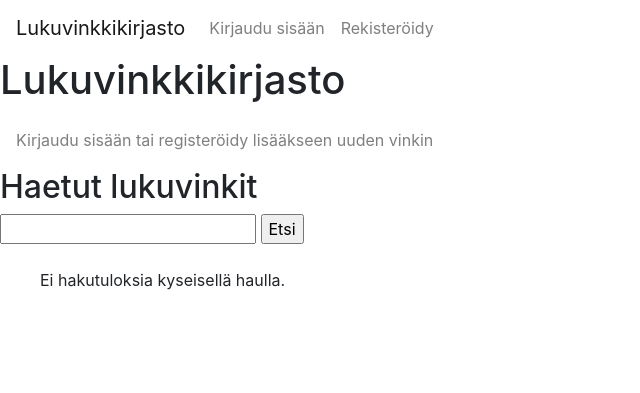
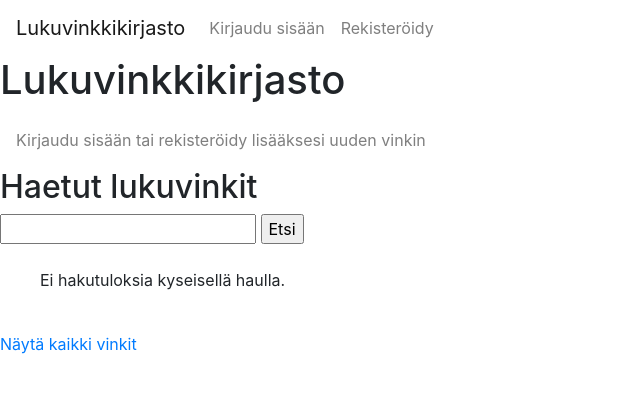
Before and after one commit to hhautajarvi/Ohtuminiprojekti, a Flask app: template src/templates/search.html in a window 1280 px wide. Shown: the top 393 px of the page, without its empty margins (0-640 px from the left). Run offline with Flask 2, Linux system fonts and the light colour scheme; the template is opened without the code that fills it, so the values that code supplies are empty.

Commit message:
fix typos and add link back from search

```diff
--- a/src/templates/index.html
+++ b/src/templates/index.html
@@ -15,7 +15,7 @@ Lukuvinkkikirjasto
       </li>
       {% else %}
       <li class="nav-item">
-        <span class="navbar-text">Kirjaudu sisään tai registeröidy lisääkseen uuden vinkin</span>
+        <span class="navbar-text">Kirjaudu sisään tai rekisteröidy lisääksesi uuden vinkin</span>
       </li>
       {% endif %}
     </ul>
--- a/src/templates/search.html
+++ b/src/templates/search.html
@@ -15,7 +15,7 @@ Lukuvinkkikirjasto
       </li>
       {% else %}
       <li class="nav-item">
-        <span class="navbar-text">Kirjaudu sisään tai registeröidy lisääkseen uuden vinkin</span>
+        <span class="navbar-text">Kirjaudu sisään tai rekisteröidy lisääksesi uuden vinkin</span>
       </li>
       {% endif %}
     </ul>
@@ -61,5 +61,8 @@ Lukuvinkkikirjasto
     Ei hakutuloksia kyseisellä haulla.
 </ul>
 {% endif %}
-
+<br>
+<div>
+  <a href="/">Näytä kaikki vinkit</a>
+</div>
 {% endblock %}
```
